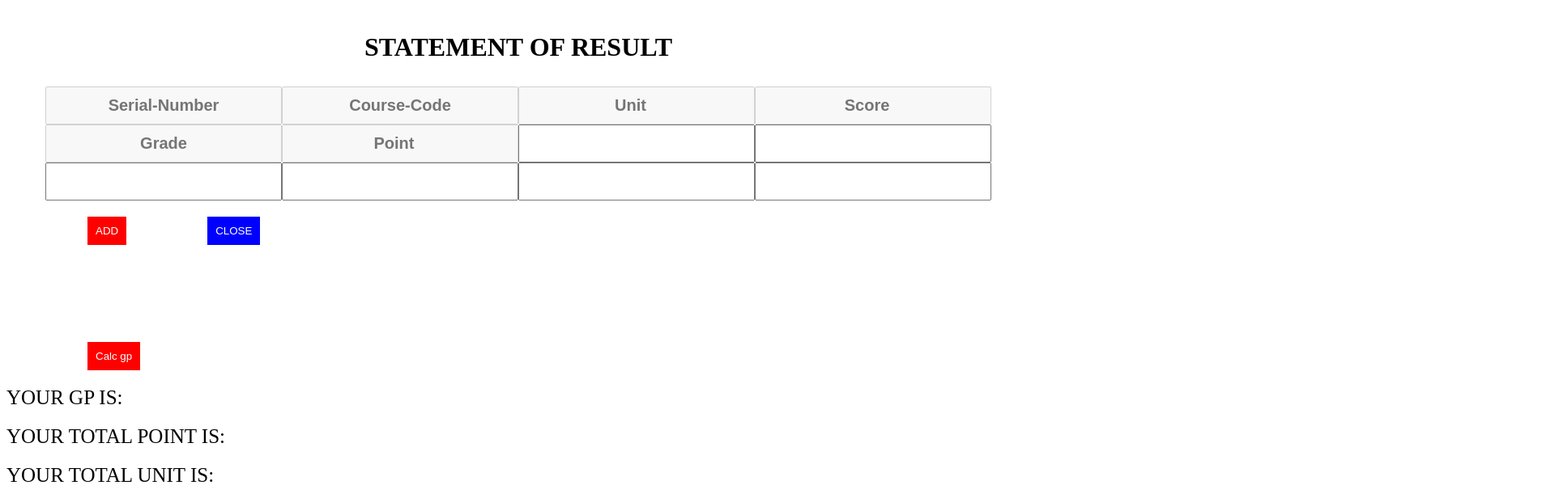
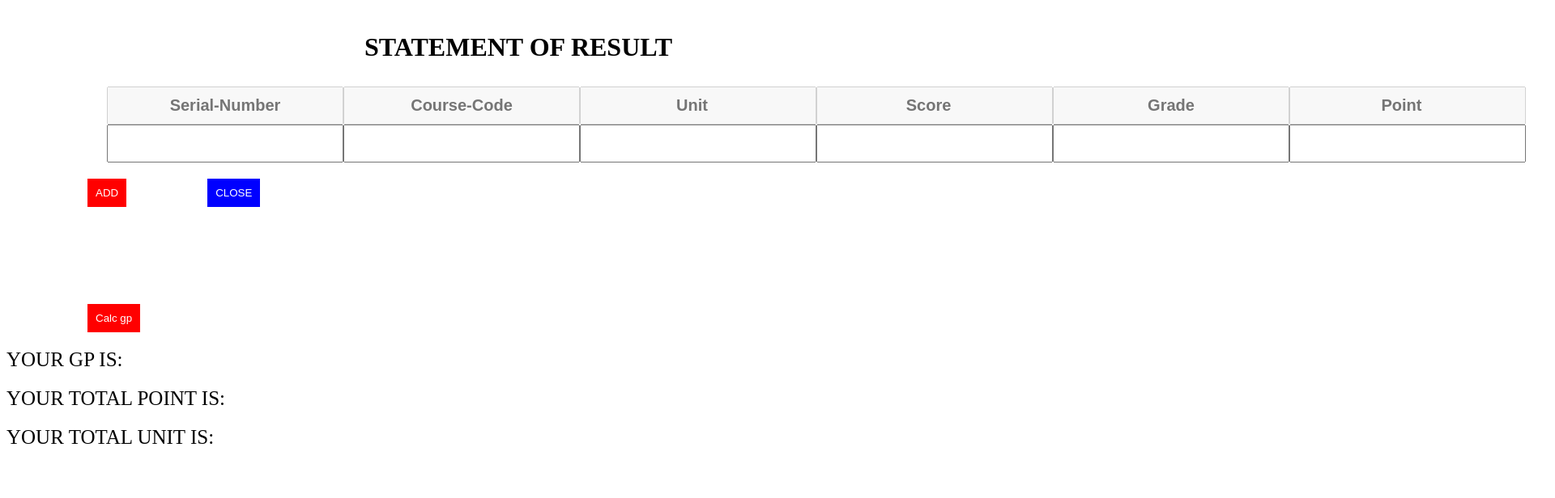
Before and after one commit to honeyposh/react-gp, a React (Create React App) app: page / in a window 1280 px wide. Shown: the top 616 px of the page at 81% size, 1920 px wide, since content can reach past the window. Built offline with nearby package versions, Linux system fonts and the light colour scheme.

Commit message:
second commit

```diff
--- a/src/components/Input.module.css
+++ b/src/components/Input.module.css
@@ -8,7 +8,7 @@ input {
 .container {
   margin-top: 30px;
   text-align: center;
-  max-width: 2000px;
+  width: 2000px;
 }
 button {
   padding: 10px;
--- a/src/index.css
+++ b/src/index.css
@@ -1,5 +1,5 @@
 * {
   margin: 0;
   padding: 0;
-  box-sizing: border-box;
+  /* box-sizing: border-box; */
 }
```
